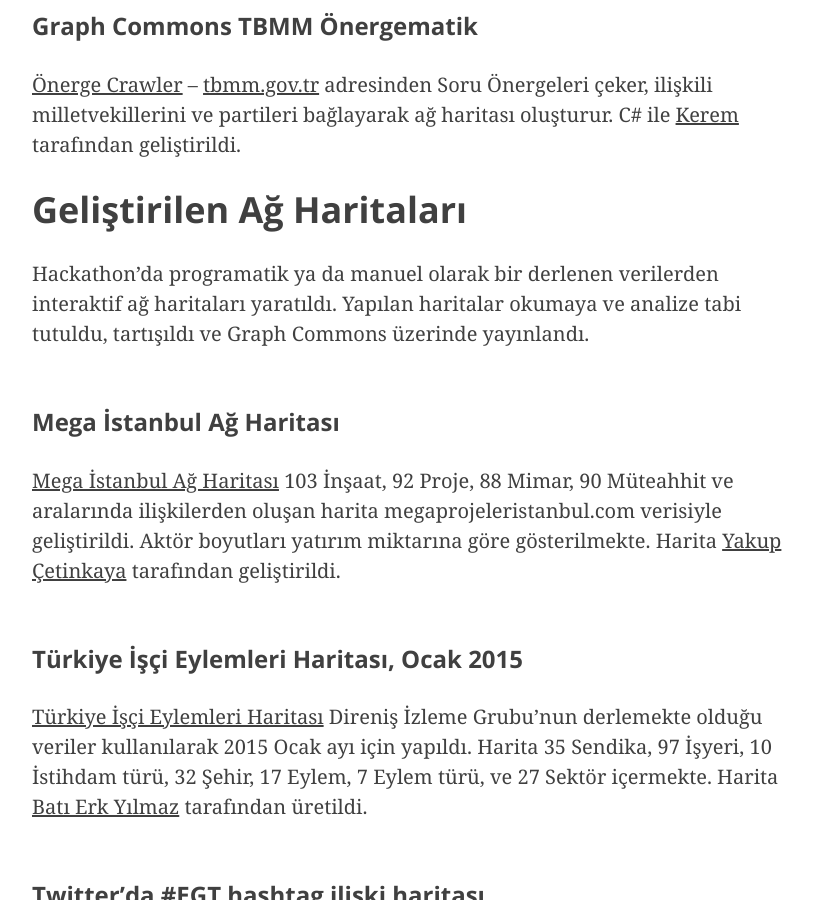
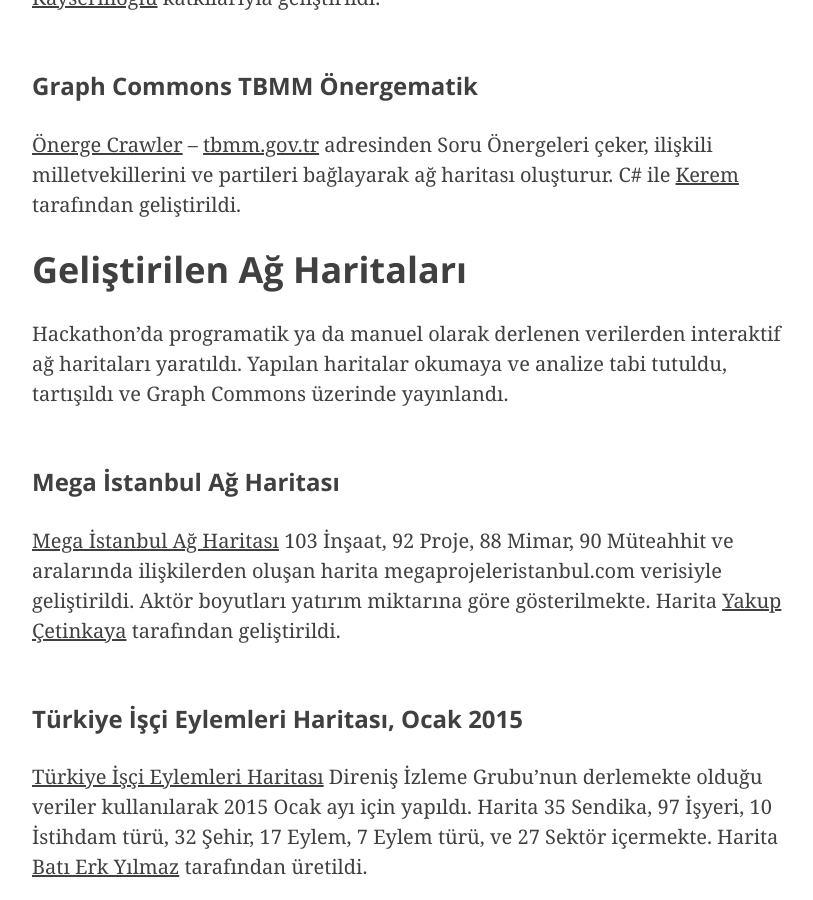
Before and after one commit to graphcommons/hackathons, a Jekyll site: the page built from _posts/2015-08-21-istanbul-yapisal-gazetecilik-dokumentasyon.md, in a window 1280 px wide and 900 px high, scrolled down 1822 px. Shown: the whole window, without its empty margins (233-1046 px from the left). Built offline with Jekyll 4.4.1, drawn with Linux system fonts in a browser that asks for light colours; nearby versions of some CDN libraries; some of the changed text lies outside the part shown.

Commit message:
details to tools

```diff
--- a/_posts/2015-08-21-istanbul-yapisal-gazetecilik-dokumentasyon.md
+++ b/_posts/2015-08-21-istanbul-yapisal-gazetecilik-dokumentasyon.md
@@ -31,7 +31,7 @@
 
 # Geliştirilen Ağ Haritaları
 
-Hackathon'da programatik ya da manuel olarak bir derlenen verilerden interaktif ağ haritaları yaratıldı. Yapılan haritalar okumaya ve analize tabi tutuldu, tartışıldı ve Graph Commons üzerinde yayınlandı.
+Hackathon'da programatik ya da manuel olarak derlenen verilerden interaktif ağ haritaları yaratıldı. Yapılan haritalar okumaya ve analize tabi tutuldu, tartışıldı ve Graph Commons üzerinde yayınlandı.
 
 ### Mega İstanbul Ağ Haritası
 
```
Also changed, not shown: other parts of _posts/2015-08-21-istanbul-yapisal-gazetecilik-dokumentasyon.md (+1 -1 lines).
